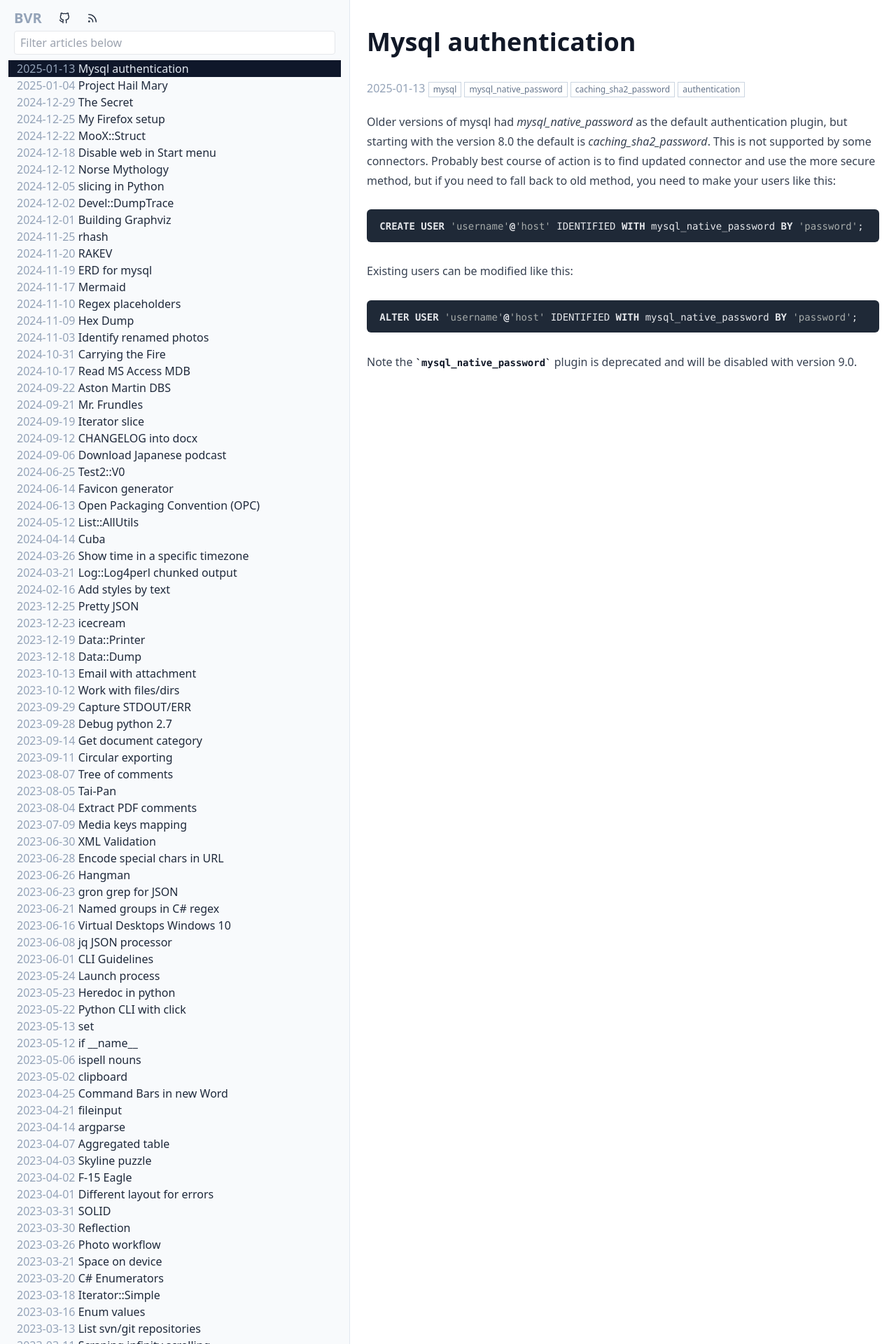
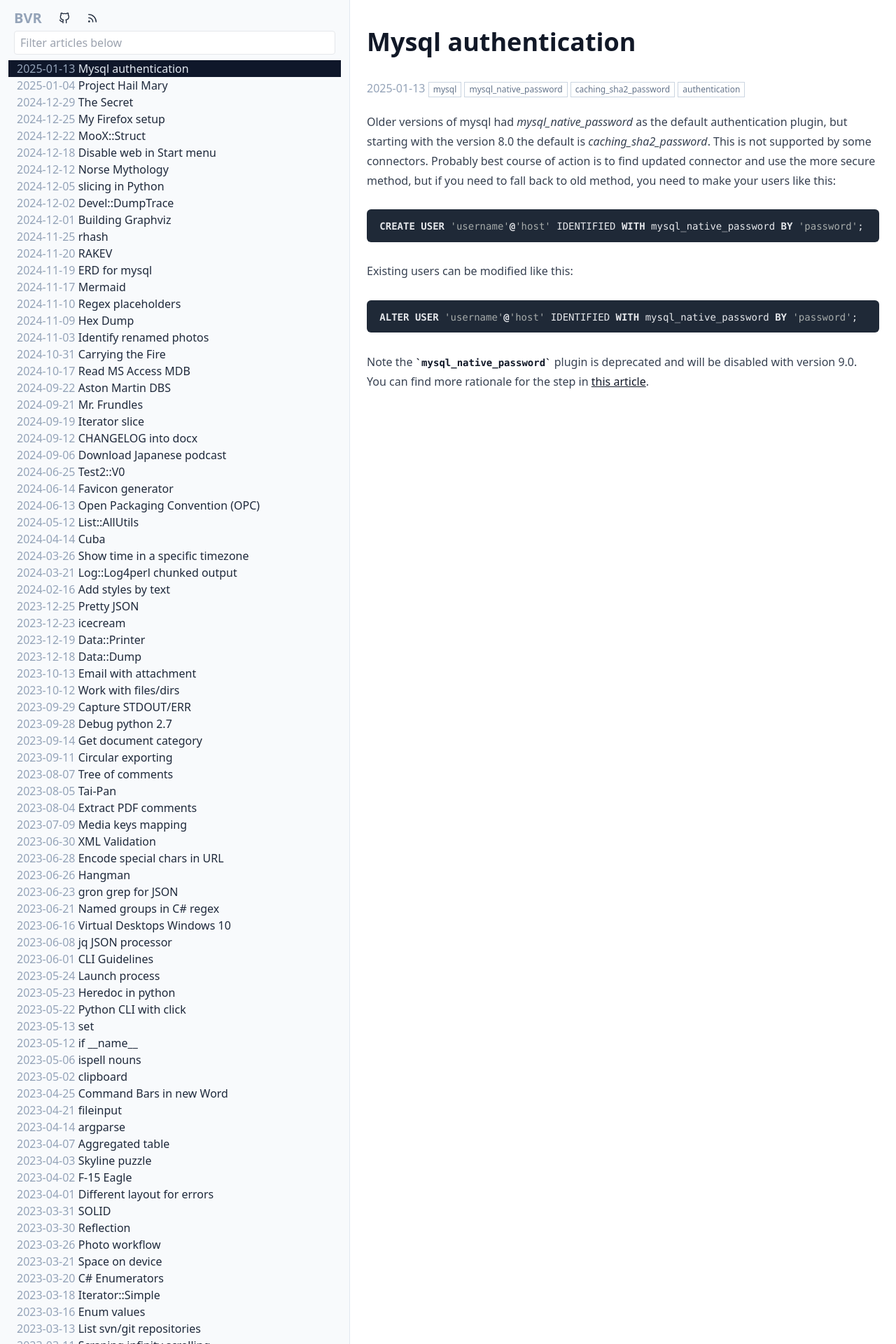
Before and after one commit to bvr/bvr.github.io, a Jekyll site: the page built from _posts/2025-01-13-mysql-auth.md, in a window 1280 px wide. Shown: the top 1920 px of the page at 70% size. Built offline with Jekyll 4.4.1, drawn with Linux system fonts in a browser that asks for light colours.

Commit message:
Added link to rationale for deprecation

````diff
--- a/_posts/2025-01-13-mysql-auth.md
+++ b/_posts/2025-01-13-mysql-auth.md
@@ -20,4 +20,6 @@ Existing users can be modified like this:
 ALTER USER 'username'@'host' IDENTIFIED WITH mysql_native_password BY 'password';
 ```
 
-Note the `mysql_native_password` plugin is deprecated and will be disabled with version 9.0.
+Note the `mysql_native_password` plugin is deprecated and will be disabled with version 9.0. You can find more rationale for the step in [this article][1].
+
+[1]: https://blogs.oracle.com/mysql/post/mysql-90-its-time-to-abandon-the-weak-authentication-method
````
